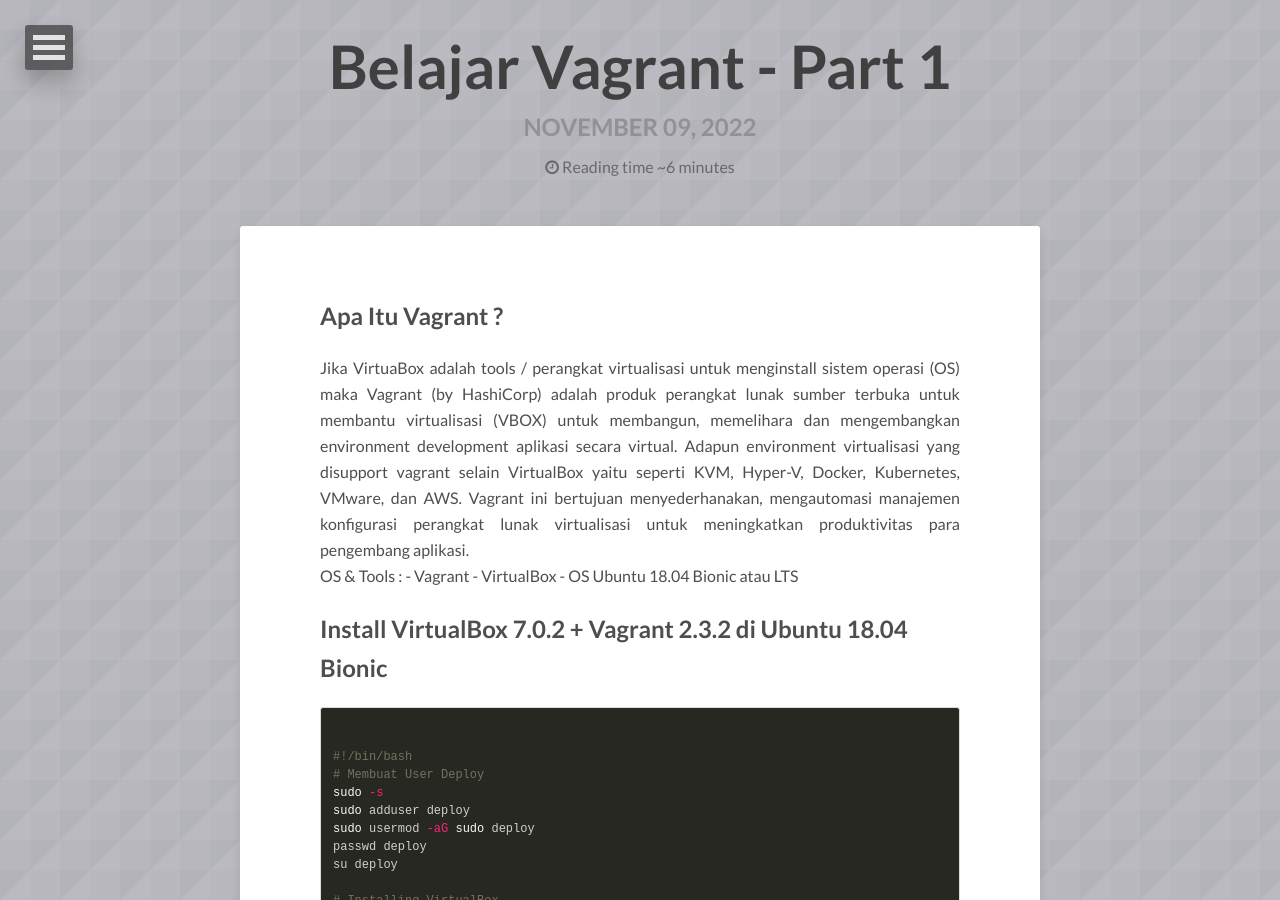
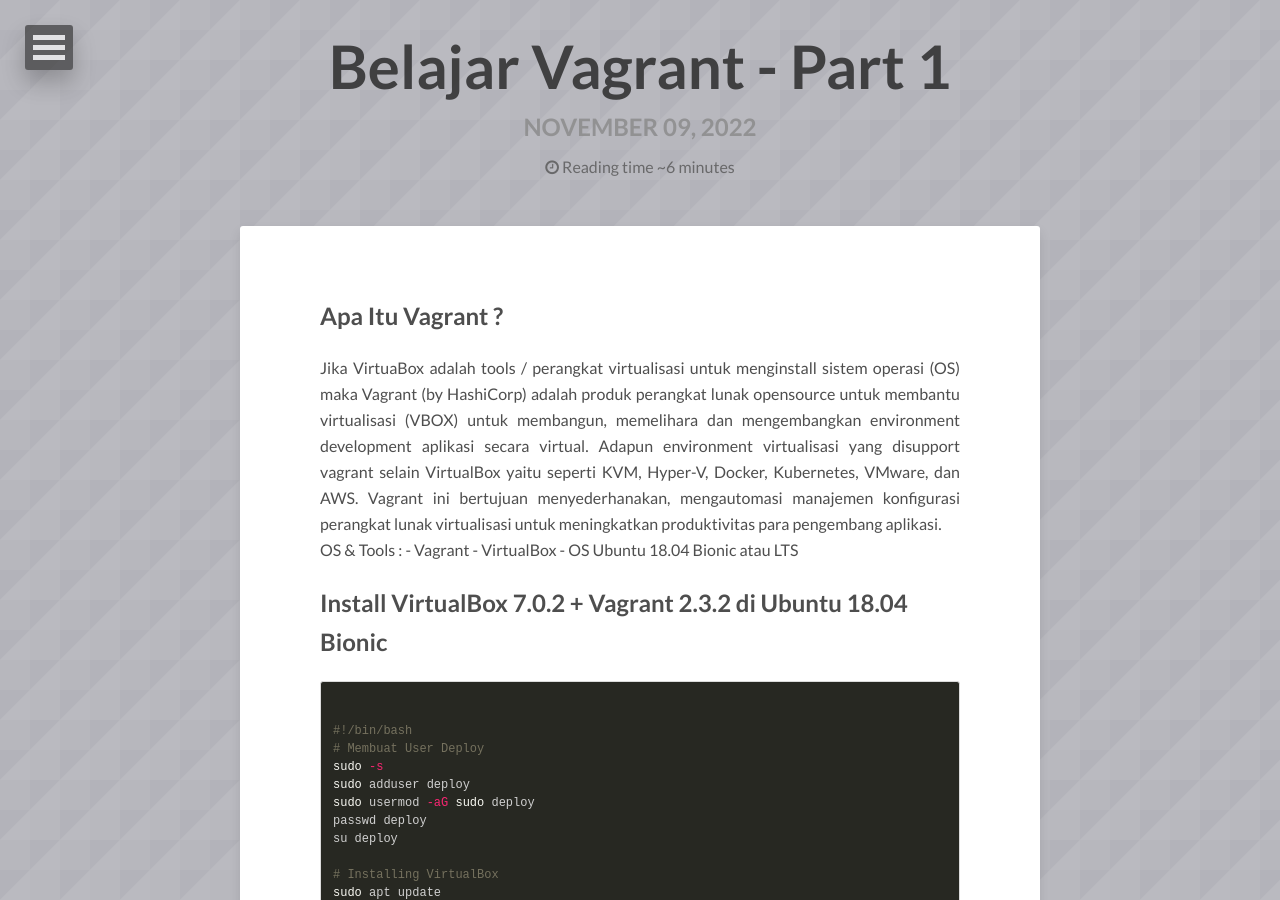
Before and after one commit to danigunawan/danigunawan.github.io, a Jekyll site: the page built from _posts/2022-11-09-belajar-vagrant-part-1.md, in a window 1280 px wide and 900 px high. Built offline with Jekyll 4.4.1, drawn with Linux system fonts in a browser that asks for light colours; nearby versions of some CDN libraries; comment, search, counter and statistics services are not loaded.

Commit message:
[ADD POSTING] posting

```diff
--- a/_posts/2022-11-09-belajar-vagrant-part-1.md
+++ b/_posts/2022-11-09-belajar-vagrant-part-1.md
@@ -10,7 +10,7 @@
 ## Apa Itu Vagrant ?
 
 <div style="text-align: justify">
-Jika VirtuaBox adalah tools / perangkat virtualisasi untuk menginstall sistem operasi (OS) maka Vagrant (by HashiCorp) adalah produk perangkat lunak sumber terbuka untuk membantu virtualisasi (VBOX) untuk membangun, memelihara dan mengembangkan environment development aplikasi secara virtual. Adapun environment virtualisasi yang disupport vagrant selain VirtualBox yaitu seperti KVM, Hyper-V, Docker, Kubernetes, VMware, dan AWS.
+Jika VirtuaBox adalah tools / perangkat virtualisasi untuk menginstall sistem operasi (OS) maka Vagrant (by HashiCorp) adalah produk perangkat lunak opensource untuk membantu virtualisasi (VBOX) untuk membangun, memelihara dan mengembangkan environment development aplikasi secara virtual. Adapun environment virtualisasi yang disupport vagrant selain VirtualBox yaitu seperti KVM, Hyper-V, Docker, Kubernetes, VMware, dan AWS.
 
 Vagrant ini bertujuan menyederhanakan, mengautomasi manajemen konfigurasi perangkat lunak virtualisasi untuk meningkatkan produktivitas para pengembang aplikasi.
 </div>
```
